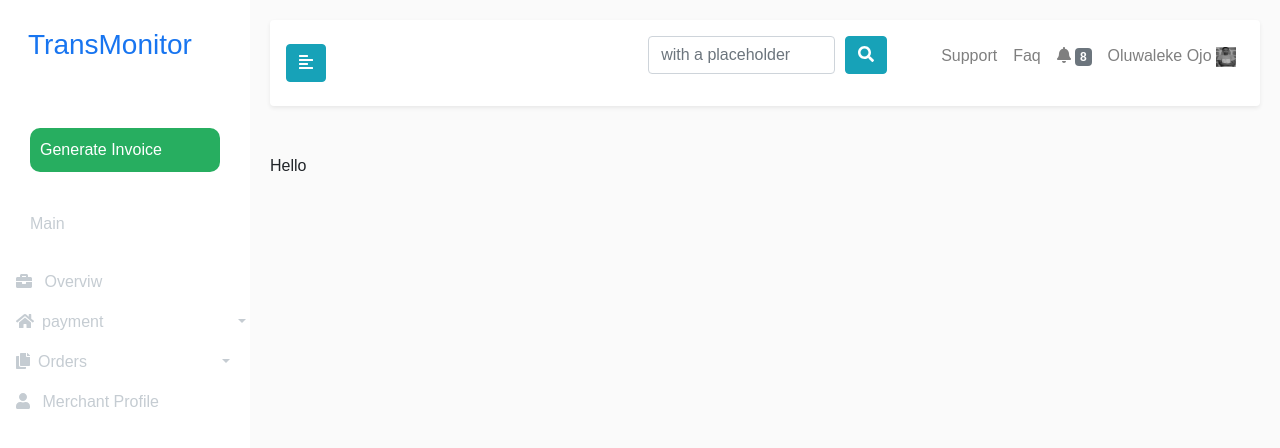
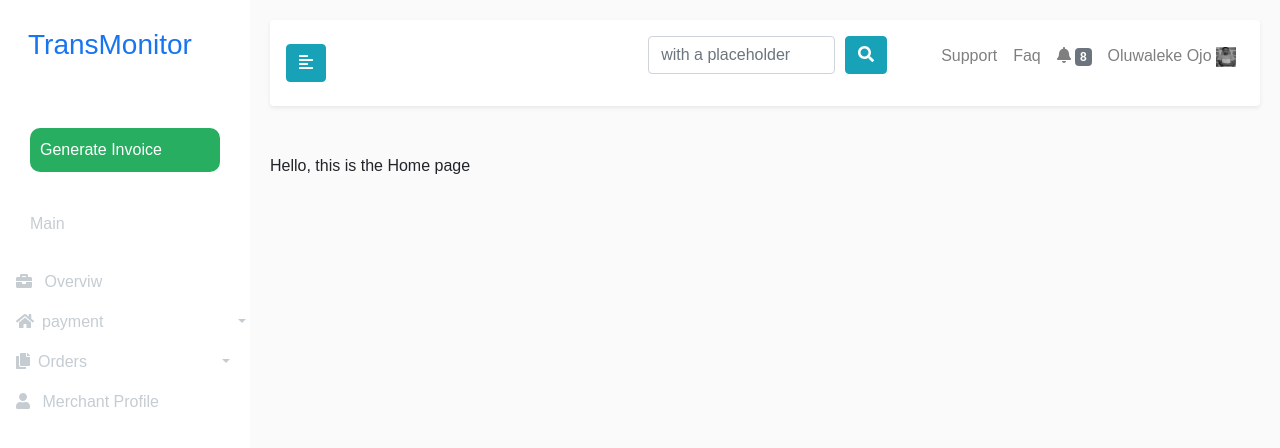
Before and after one commit to abduljeleelng/test-admin-template, a React (Create React App) app: page / in a window 1280 px wide. Shown: the top 448 px of the page. Built offline with nearby package versions, Linux system fonts and the light colour scheme.

Commit message:
Implementing Home Page Dashboard

```diff
--- a/src/App.js
+++ b/src/App.js
@@ -6,7 +6,6 @@ import Content from './components/content/Content';
 import { BrowserRouter as Router } from "react-router-dom";
 
 export default () => {
-
   const [isOpen, setOpen] = useState(true)
   const toggle = () => setOpen(!isOpen)
 
--- a/src/components/content/Content.js
+++ b/src/components/content/Content.js
@@ -3,12 +3,13 @@ import classNames from 'classnames';
 import { Container } from 'reactstrap';
 import NavBar from './Navbar';
 import { Switch, Route } from 'react-router-dom';
+import Home from '../../screen/Home'
 
 export default props => (
     <Container fluid className={classNames('content', {'is-open': props.isOpen})}>
       <NavBar toggle={props.toggle}/>
       <Switch>
-        <Route exact path="/" component={() => "Hello" } />
+        <Route exact path="/" component={Home } />
         <Route exact path="/about" component={() => "About" } />
         <Route exact path="/Pages" component={() => "Pages" } />
         <Route exact path="/faq" component={() => "FAQ" } />
--- /dev/null
+++ b/src/screen/Home.jsx
@@ -0,0 +1,11 @@
+import React, { Component } from 'react'
+
+export default class Home extends Component {
+    render() {
+        return (
+            <div>
+                Hello, this is the Home page
+            </div>
+        )
+    }
+}
```
